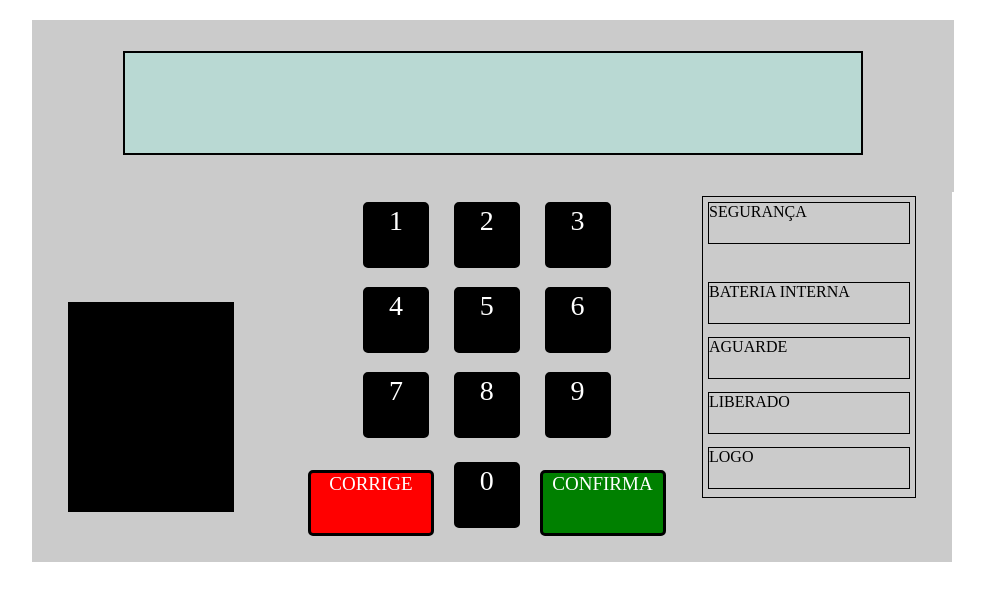
After one commit to senacrs-emti/2022-2M-urna-G7, a PHP site: page /index.html in a window 1280 px wide. The commit adds this page. Shown: the top 601 px of the page, without its empty margins (96-1081 px from the left). Run offline with PHP 8.4, Linux system fonts and the light colour scheme.

Commit message:
Add files via upload

```diff
--- /dev/null
+++ b/index.html
@@ -0,0 +1,111 @@
+<!DOCTYPE html>
+<html lang="pt-BR">
+<head>
+    <meta charset="UTF-8">
+    <meta http-equiv="X-UA-Compatible" content="IE=edge">
+    <meta name="viewport" content="width=device-width, initial-scale=1.0">
+    <title>Mesário</title>
+    <link rel="stylesheet" href="style.css">
+</head>
+<body>
+    <div class="base">
+        <div class="cima">
+            <div class="tela">
+
+            </div>
+        </div>
+        <div class="baixo">
+            <div class="telinha">
+
+            </div>
+            <div class="teclado">
+                <div class="parte1">
+                    <a href="0">
+                    <div class="numeros">
+                        <span class="num">1</span>
+                    </div>
+                    </a>
+                    <a href="2">
+                    <div class="numeros">
+                        <span class="num">2</span>
+                    </div>
+                    </a>
+                    <a href="3">
+                    <div class="numeros">
+                        <span class="num">3</span>
+                    </div>
+                    </a>
+                    </div>
+                    <div class="parte2">
+                    <a href="4">
+                    <div class="numeros">
+                        <span class="num">4</span>
+                    </div>
+                    </a>
+                    <a href="5">
+                    <div class="numeros">
+                        <span class="num">5</span>
+                    </div>
+                    </a>
+                    <a href="6">
+                    <div class="numeros">
+                        <span class="num">6</span>
+                    </div>
+                    </a>
+                    </div>
+                    <div class="parte3">
+                    <a href="7">
+                    <div class="numeros">
+                        <span class="num">7</span>
+                    </div>
+                    </a>
+                    <a href="8">
+                    <div class="numeros">
+                        <span class="num">8</span>
+                    </div>
+                    </a>
+                    <a href="9">
+                    <div class="numeros">
+                        <span class="num">9</span>
+                    </div>
+                    </a>
+                    </div>
+                    <div class="parte4">
+                    <a href="corrige">
+                    <div id="corrige" class="botoes">
+                        <span class="bot">CORRIGE</span>
+                    </div>
+                    </a>
+                    <a href="0">
+                    <div class="zero">
+                        <span class="num">0</span>
+                    </div>
+                    </a>
+                    <a href="confirma">
+                    <div id="confirma" class="botoes">
+                        <span class="bot">CONFIRMA</span>
+                    </div>
+                    </a>
+                    </div>
+                </div>
+            <div class="sinais">
+                <div class="seguranca">
+                    SEGURANÇA
+                </div>
+                <div class="bateria">
+                    BATERIA INTERNA
+                </div>
+                <div class="aguarde">
+                    AGUARDE
+                </div>
+                <div class="liberado">
+                    LIBERADO
+                </div>
+                <div class="logo">
+                    LOGO
+                </div>
+            </div>
+        </div>
+    </div>
+</body>
+</html>
```
Also changed, not shown: script.js (+8 -15 lines), teste.css (+18 -15 lines), 2 other files.
